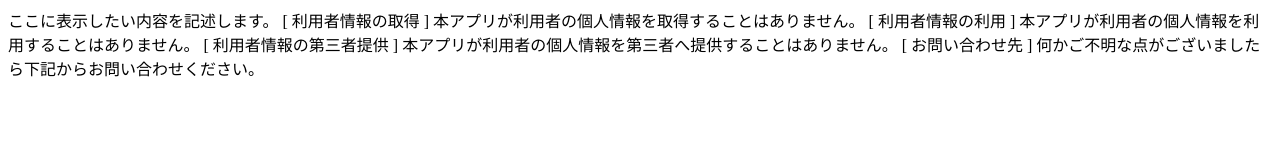
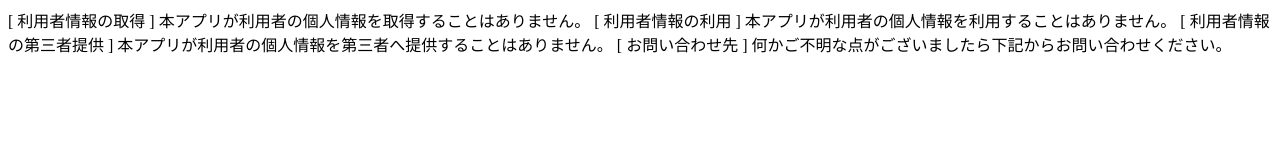
Before and after one commit to yuta-bea/buhikannri, a plain HTML site: page buhikannri.html in a window 1280 px wide. Drawn offline with Linux system fonts and the light colour scheme.

Commit message:
Update buhikannri.html

```diff
--- a/buhikannri.html
+++ b/buhikannri.html
@@ -5,7 +5,7 @@
 </head>
 <body>
 
-ここに表示したい内容を記述します。
+
 [ 利用者情報の取得 ]
 本アプリが利用者の個人情報を取得することはありません。
 
```
